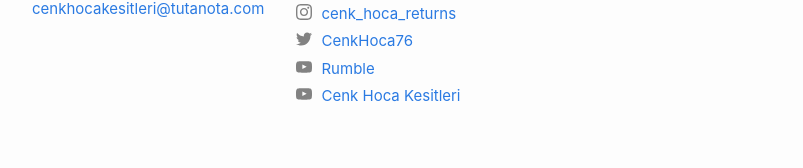
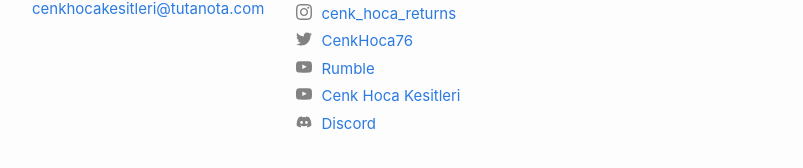
Before and after one commit to cenkhocakesitleri/website, a Jekyll site: the page built from index.md, in a window 1280 px wide and 900 px high, scrolled down 1818 px. Shown: the part 705-873 px from the top of the window, without its empty margins (238-1041 px from the left). Built offline with Jekyll 4.4.1, drawn with Linux system fonts in a browser that asks for light colours.

Commit message:
linkler yeni sekmede acilacak, discord eklendi.

```diff
--- a/_config.yml
+++ b/_config.yml
@@ -15,6 +15,7 @@ instagram_username: cenk_hoca_returns
 # pinterest_username: jekyll
 youtube_username: UCqatprZEmqkJkMNPN17AUOw
 rumble_username: Cenkhoca76
+discord: wVSJwjJFSG
 # googleplus_username: +jekyll
 
 # Mastodon instances
--- a/_includes/social.html
+++ b/_includes/social.html
@@ -1,15 +1,16 @@
 <ul class="social-media-list">
   {%- if site.dribbble_username -%}<li><a href="https://dribbble.com/{{ site.dribbble_username| cgi_escape | escape }}"><svg class="svg-icon"><use xlink:href="{{ '/assets/minima-social-icons.svg#dribbble' | relative_url }}"></use></svg> <span class="username">{{ site.dribbble_username| escape }}</span></a></li>{%- endif -%}
-  {%- if site.facebook_username -%}<li><a href="https://tr-tr.facebook.com/{{ site.facebook_username| cgi_escape | escape }}"><svg class="svg-icon"><use xlink:href="{{ '/assets/minima-social-icons.svg#facebook' | relative_url }}"></use></svg> <span class="username">{{ site.facebook_username| escape }}</span></a></li>{%- endif -%}
+  {%- if site.facebook_username -%}<li><a href="https://tr-tr.facebook.com/{{ site.facebook_username| cgi_escape | escape }}" target="_blank"><svg class="svg-icon"><use xlink:href="{{ '/assets/minima-social-icons.svg#facebook' | relative_url }}"></use></svg> <span class="username">{{ site.facebook_username| escape }}</span></a></li>{%- endif -%}
   {%- if site.flickr_username -%}<li><a href="https://www.flickr.com/photos/{{ site.flickr_username| cgi_escape | escape }}"><svg class="svg-icon"><use xlink:href="{{ '/assets/minima-social-icons.svg#flickr' | relative_url }}"></use></svg> <span class="username">{{ site.flickr_username| escape }}</span></a></li>{%- endif -%}
-  {%- if site.github_username -%}<li><a href="https://github.com/{{ site.github_username| cgi_escape | escape }}"><svg class="svg-icon"><use xlink:href="{{ '/assets/minima-social-icons.svg#github' | relative_url }}"></use></svg> <span class="username">{{ site.github_username| escape }}</span></a></li>{%- endif -%}
-  {%- if site.instagram_username -%}<li><a href="https://instagram.com/{{ site.instagram_username| cgi_escape | escape }}"><svg class="svg-icon"><use xlink:href="{{ '/assets/minima-social-icons.svg#instagram' | relative_url }}"></use></svg> <span class="username">{{ site.instagram_username| escape }}</span></a></li>{%- endif -%}
+  {%- if site.github_username -%}<li><a href="https://github.com/{{ site.github_username| cgi_escape | escape }}" target="_blank"><svg class="svg-icon"><use xlink:href="{{ '/assets/minima-social-icons.svg#github' | relative_url }}"></use></svg> <span class="username">{{ site.github_username| escape }}</span></a></li>{%- endif -%}
+  {%- if site.instagram_username -%}<li><a href="https://instagram.com/{{ site.instagram_username| cgi_escape | escape }}" target="_blank"><svg class="svg-icon"><use xlink:href="{{ '/assets/minima-social-icons.svg#instagram' | relative_url }}"></use></svg> <span class="username">{{ site.instagram_username| escape }}</span></a></li>{%- endif -%}
   {%- if site.linkedin_username -%}<li><a href="https://www.linkedin.com/in/{{ site.linkedin_username| cgi_escape | escape }}"><svg class="svg-icon"><use xlink:href="{{ '/assets/minima-social-icons.svg#linkedin' | relative_url }}"></use></svg> <span class="username">{{ site.linkedin_username| escape }}</span></a></li>{%- endif -%}
   {%- if site.pinterest_username -%}<li><a href="https://www.pinterest.com/{{ site.pinterest_username| cgi_escape | escape }}"><svg class="svg-icon"><use xlink:href="{{ '/assets/minima-social-icons.svg#pinterest' | relative_url }}"></use></svg> <span class="username">{{ site.pinterest_username| escape }}</span></a></li>{%- endif -%}
   {%- for mst in site.mastodon -%}{%- if mst.username and mst.instance -%}<li><a href="https://{{ mst.instance| cgi_escape | escape}}/@{{mst.username}}"><svg class="svg-icon"><use xlink:href="{{ '/assets/minima-social-icons.svg#mastodon' | relative_url }}"></use></svg> <span class="username">{{ mst.username|escape }}</span></a></li>{%- endif -%}{%- endfor -%}
-  {%- if site.twitter_username -%}<li><a href="https://www.twitter.com/{{ site.twitter_username| cgi_escape | escape }}"><svg class="svg-icon"><use xlink:href="{{ '/assets/minima-social-icons.svg#twitter' | relative_url }}"></use></svg> <span class="username">{{ site.twitter_username| escape }}</span></a></li>{%- endif -%}
-  {%- if site.rumble_username -%}<li><a href="https://rumble.com/user/{{ site.rumble_username| cgi_escape | escape }}"><svg class="svg-icon"><use xlink:href="{{ '/assets/minima-social-icons.svg#youtube' | relative_url }}"></use></svg> <span class="username">Rumble</span></a></li>{%- endif -%}
-  {%- if site.youtube_username -%}<li><a href="https://youtube.com/channel/{{ site.youtube_username| cgi_escape | escape }}"><svg class="svg-icon"><use xlink:href="{{ '/assets/minima-social-icons.svg#youtube' | relative_url }}"></use></svg> <span class="username">Cenk Hoca Kesitleri</span></a></li>{%- endif -%}
+  {%- if site.twitter_username -%}<li><a href="https://www.twitter.com/{{ site.twitter_username| cgi_escape | escape }}" target="_blank"><svg class="svg-icon"><use xlink:href="{{ '/assets/minima-social-icons.svg#twitter' | relative_url }}"></use></svg> <span class="username">{{ site.twitter_username| escape }}</span></a></li>{%- endif -%}
+  {%- if site.rumble_username -%}<li><a href="https://rumble.com/user/{{ site.rumble_username| cgi_escape | escape }}" target="_blank"><svg class="svg-icon"><use xlink:href="{{ '/assets/minima-social-icons.svg#youtube' | relative_url }}"></use></svg> <span class="username">Rumble</span></a></li>{%- endif -%}
+  {%- if site.youtube_username -%}<li><a href="https://youtube.com/channel/{{ site.youtube_username| cgi_escape | escape }}" target="_blank"><svg class="svg-icon"><use xlink:href="{{ '/assets/minima-social-icons.svg#youtube' | relative_url }}"></use></svg> <span class="username">Cenk Hoca Kesitleri</span></a></li>{%- endif -%}
+  {%- if site.discord -%}<li><a href="https://discord.gg/invite/{{ site.discord| cgi_escape | escape }}" target="_blank"><svg class="svg-icon"><use xlink:href="{{ '/assets/minima-social-icons.svg#discord' | relative_url }}"></use></svg> <span class="username">Discord</span></a></li>{%- endif -%}
   {%- if site.googleplus_username -%}<li><a href="https://plus.google.com/{{ site.googleplus_username| escape }}"><svg class="svg-icon"><use xlink:href="{{ '/assets/minima-social-icons.svg#googleplus' | relative_url }}"></use></svg> <span class="username">{{ site.googleplus_username| escape }}</span></a></li>{%- endif -%}
   {%- if site.rss -%}<li><a href="{{ 'feed.xml' | relative_url }}"><svg class="svg-icon"><use xlink:href="{{ '/assets/minima-social-icons.svg#rss' | relative_url }}"></use></svg> <span>{{ site.rss | escape }}</span></a></li>{%- endif -%}
 </ul>
```
Also changed, not shown: Gemfile.lock, assets/minima-social-icons.svg.
